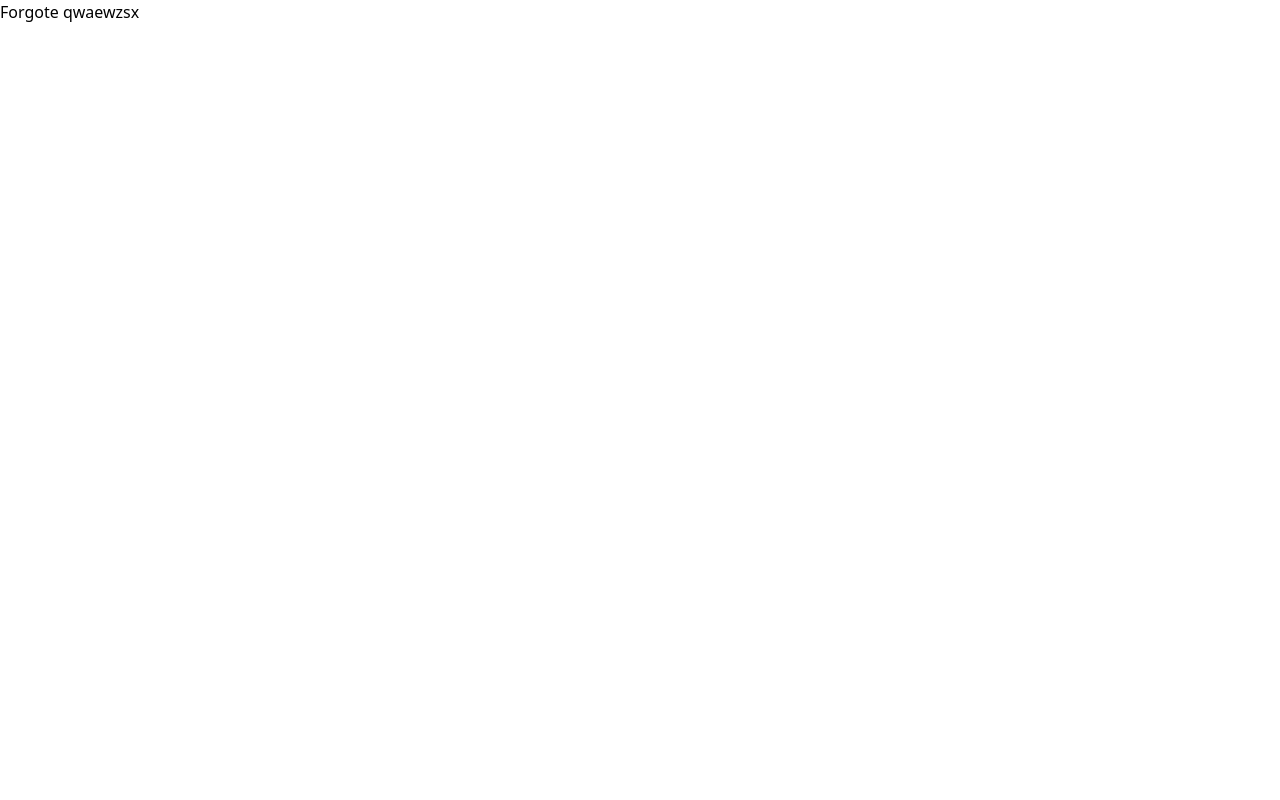
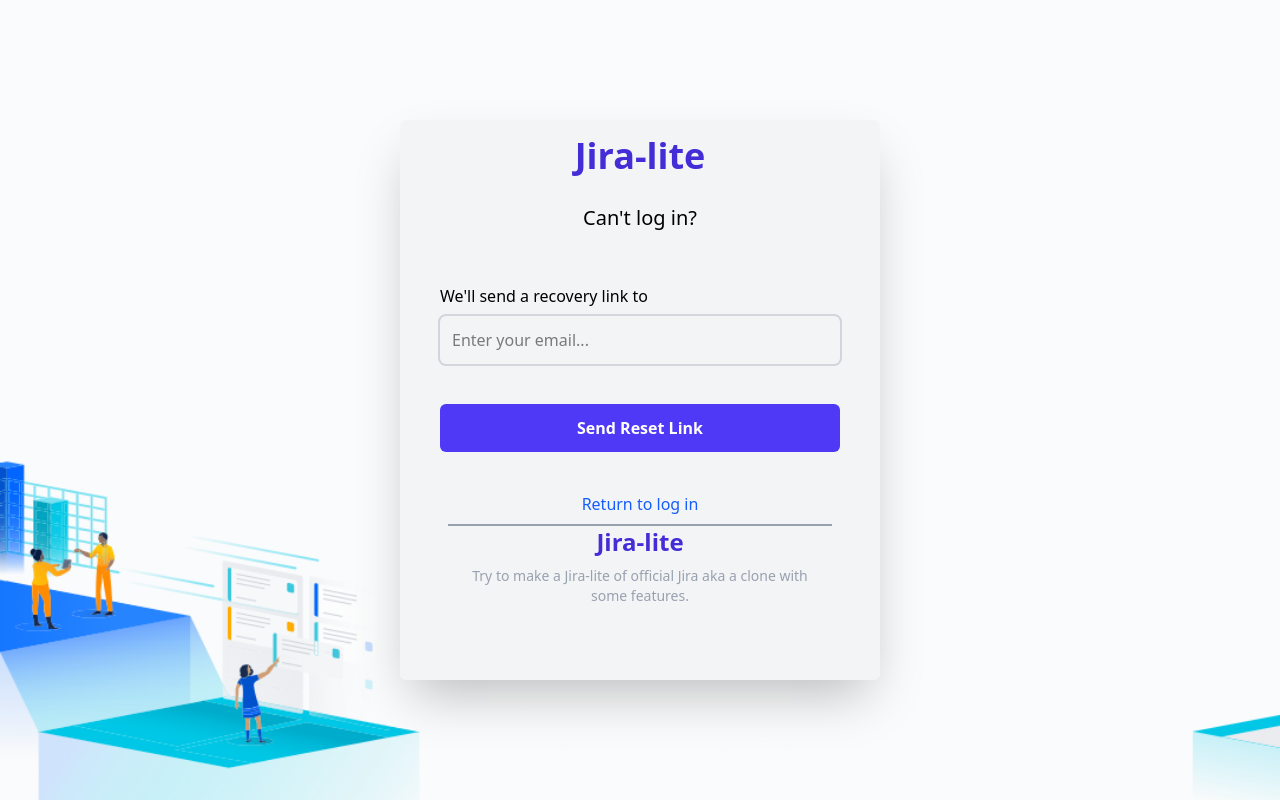
Before and after one commit to Hades-ux/Jira-lite, a React (Vite) app: page /Forgote in a window 1280 px wide. Built offline with nearby package versions, Linux system fonts and the light colour scheme.

Commit message:
add toast, redirect, disable button

```diff
--- a/package.json
+++ b/package.json
@@ -15,6 +15,7 @@
     "react": "^19.1.0",
     "react-dom": "^19.1.0",
     "react-router-dom": "^7.6.3",
+    "react-toastify": "^11.0.5",
     "tailwindcss": "^4.1.11"
   },
   "devDependencies": {
--- a/src/main.jsx
+++ b/src/main.jsx
@@ -1,13 +1,16 @@
 import { StrictMode } from 'react'
 import { createRoot } from 'react-dom/client'
 import { BrowserRouter } from "react-router-dom";
+import { ToastContainer } from "react-toastify";
+import "react-toastify/dist/ReactToastify.css";
 import './index.css'
 import App from './App.jsx'
 
-createRoot(document.getElementById('root')).render(
+createRoot(document.getElementById("root")).render(
   <StrictMode>
     <BrowserRouter>
       <App />
+      <ToastContainer />
     </BrowserRouter>
   </StrictMode>
 );
--- a/src/pages/Forgote.jsx
+++ b/src/pages/Forgote.jsx
@@ -1,5 +1,92 @@
+import Bg from "../assets/background.png";
+import { NavLink, useNavigate } from "react-router-dom";
+import { app } from "../firebase/firebase";
+import { getAuth, sendPasswordResetEmail } from "firebase/auth";
+import { useState } from "react";
+import { toast } from "react-toastify";
+
+const auth = getAuth(app);
+
 const Forgote = () => {
-  return <div>Forgote qwaewzsx</div>;
+  const [email, setEmail] = useState("");
+  const [loading, setLoading] = useState(false);
+  const navigate = useNavigate();
+
+  const handleForgot = async (e) => {
+    e.preventDefault();
+
+    if (!email) return;
+
+    setLoading(true);
+
+    try {
+      await sendPasswordResetEmail(auth, email);
+      toast.success(`Password reset link sent to ${email}`);
+      setTimeout(() => navigate("/login"), 2000);
+    } catch (err) {
+      toast.error(err.message);
+    } finally {
+      setLoading(false);
+    }
+  };
+
+  return (
+    <div
+      className="h-screen w-screen bg-cover bg-no-repeat flex justify-center items-center"
+      style={{ backgroundImage: `url(${Bg})` }}
+    >
+      <div className="w-[30rem] h-[35rem] rounded-md bg-gray-100 shadow-2xl">
+        <h1 className="text-4xl text-center p-4 text-indigo-700 font-bold">
+          Jira-lite
+        </h1>
+        <h2 className="text-center p-3 text-xl">Can't log in?</h2>
+
+        <form onSubmit={handleForgot}>
+          <div className="flex flex-col gap-2 p-10">
+            <label htmlFor="email">We'll send a recovery link to</label>
+            <input
+              id="email"
+              type="email"
+              required
+              onChange={(e) => setEmail(e.target.value)}
+              placeholder="Enter your email..."
+              className="bg-gray-100 p-3 rounded-md outline-none ring-2 ring-gray-300 focus:ring-gray-600 duration-200"
+            />
+          </div>
+          <div className="p-10 pt-0">
+            <button
+              type="submit"
+              disabled={loading}
+              className={`w-full bg-indigo-600 hover:bg-indigo-700 text-white font-semibold py-3 rounded-md transition duration-300 ${
+                loading ? "opacity-50 cursor-not-allowed" : ""
+              }`}
+            >
+              {loading ? "Sending..." : "Send Reset Link"}
+            </button>
+          </div>
+
+          <NavLink
+            to="/login"
+            className="text-blue-600 hover:underline flex justify-center"
+          >
+            Return to log in
+          </NavLink>
+
+          <div className="flex justify-center flex-col items-center">
+            <div className="border-t-2 w-96 mt-2 flex items-center flex-col border-gray-400">
+              <h1 className="text-2xl text-center w-full text-indigo-700 font-bold">
+                Jira-lite
+              </h1>
+              <p className="p-2 text-sm text-gray-400 text-center">
+                Try to make a Jira-lite of official Jira aka a clone with some
+                features.
+              </p>
+            </div>
+          </div>
+        </form>
+      </div>
+    </div>
+  );
 };
 
 export default Forgote;
--- a/src/pages/Login.jsx
+++ b/src/pages/Login.jsx
@@ -1,8 +1,14 @@
 import { useState } from "react";
 import Bg from "../assets/background.png";
 import { app } from "../firebase/firebase";
-import {getAuth,signInWithEmailAndPassword,GoogleAuthProvider,signInWithPopup,} from "firebase/auth";
-import { NavLink } from "react-router-dom";
+import {
+  getAuth,
+  signInWithEmailAndPassword,
+  GoogleAuthProvider,
+  signInWithPopup,
+} from "firebase/auth";
+import { NavLink, useNavigate } from "react-router-dom";
+import { toast } from "react-toastify";
 
 const auth = getAuth(app);
 const provider = new GoogleAuthProvider();
@@ -10,27 +16,30 @@
 const Login = () => {
   const [email, setEmail] = useState("");
   const [password, setPassword] = useState("");
+  const [loading, setLoading] = useState(false);
+  const navigate = useNavigate();
 
   const logIn = (e) => {
     e.preventDefault();
+    setLoading(true);
     signInWithEmailAndPassword(auth, email, password)
-      .then((value) => {
-        alert("Login successful!");
-        console.log(value.user);
+      .then(() => {
+        toast.success("Login successful!");
+        setTimeout(() => navigate("/dashboard"), 1000);
       })
-      .catch((err) => alert(err.message));
+      .catch((err) => toast.error("wrong Id/Password"))
+      .finally(() => setLoading(false));
   };
 
   const loginWithGoogle = () => {
+    setLoading(true);
     signInWithPopup(auth, provider)
-      .then((result) => {
-        alert("Logged in with Google!");
-        console.log(result.user);
+      .then(() => {
+        toast.success("Logged in with Google!");
+        setTimeout(() => navigate("/dashboard"), 1000);
       })
-      .catch((error) => {
-        alert(error.message);
-        console.error(error);
-      });
+      .catch((error) => toast.error(error.message))
+      .finally(() => setLoading(false));
   };
 
   return (
@@ -40,9 +49,11 @@
     >
       <div className="w-[25rem] h-[35rem] bg-white shadow-2xl rounded-lg">
         <h1 className="text-4xl text-center p-4 text-indigo-700 font-bold">
-          🌐 Jira Lite
+          Jira Lite
         </h1>
-        <h4 className="text-center p-1 font-semibold">Log in to continue</h4>
+        <h4 className="text-center p-1 pt-0 font-semibold">
+          Log in to continue
+        </h4>
 
         <form onSubmit={logIn} className="space-y-4 px-6 pt-4">
           <div className="flex flex-col gap-2">
@@ -71,10 +82,14 @@
 
           <button
             type="submit"
-            className="w-full cursor-pointer bg-indigo-600 hover:bg-indigo-700 text-white font-semibold py-3 rounded-md transition duration-300"
+            disabled={loading}
+            className={`w-full bg-indigo-600 text-white font-semibold py-3 rounded-md transition duration-300 ${
+              loading ? "opacity-50 cursor-not-allowed" : "hover:bg-indigo-700"
+            }`}
           >
-            Log In
+            {loading ? "Logging in..." : "Log In"}
           </button>
+
           <div className="text-sm">
             Not a user?{" "}
             <NavLink to="/" className="text-blue-600 hover:underline">
@@ -82,13 +97,13 @@
             </NavLink>
           </div>
 
-          <div className="text-sm">
-            Forgot your password?{" "}
-            <NavLink
-              to="/Forgote"
-              className="text-blue-600 hover:underline"
-            >
-              Reset here
+          <div className="flex items-center justify-center text-sm space-x-2">
+            <NavLink to="/Forgote" className="text-blue-600 hover:underline">
+              Can't log in?
+            </NavLink>
+            <span className="text-gray-400">|</span>
+            <NavLink to="/" className="text-blue-600 hover:underline">
+              Create an account
             </NavLink>
           </div>
 
@@ -97,7 +112,10 @@
           <button
             type="button"
             onClick={loginWithGoogle}
-            className="w-full flex items-center justify-center gap-3 bg-gray-200 border border-gray-300 py-2 rounded-md hover:shadow-md transition cursor-pointer"
+            disabled={loading}
+            className={`w-full flex items-center justify-center gap-3 bg-gray-200 border border-gray-300 py-2 rounded-md transition cursor-pointer ${
+              loading ? "opacity-50 cursor-not-allowed" : "hover:shadow-md"
+            }`}
           >
             <img
               src="https://www.svgrepo.com/show/475656/google-color.svg"
--- a/src/pages/Signup.jsx
+++ b/src/pages/Signup.jsx
@@ -2,8 +2,14 @@
 import logo from "../assets/jira-logo.png";
 import horizontalLogo from "../assets/Atlassian logo neutral RGB 2x.png";
 import { app } from "../firebase/firebase";
-import {getAuth, createUserWithEmailAndPassword, signInWithPopup, GoogleAuthProvider,} from "firebase/auth";
-import { NavLink } from "react-router-dom";
+import {
+  getAuth,
+  createUserWithEmailAndPassword,
+  signInWithPopup,
+  GoogleAuthProvider,
+} from "firebase/auth";
+import { NavLink, useNavigate } from "react-router-dom";
+import { toast } from "react-toastify";
 
 const auth = getAuth(app);
 const provider = new GoogleAuthProvider();
@@ -11,32 +17,36 @@
 const Signup = () => {
   const [email, setEmail] = useState("");
   const [password, setPassword] = useState("");
+  const [loading, setLoading] = useState(false);
+  const navigate = useNavigate();
 
-  const signupUser = (e) => {
+  const signupUser = async (e) => {
     e.preventDefault();
-    createUserWithEmailAndPassword(auth, email, password)
-      .then((value) => {
-        console.log("User signed up:", value.user);
-        alert("Signup successful!");
-      })
-      .catch((err) => {
-        console.error(err);
-        alert(err.message);
-      });
-      setEmail("")
-      setPassword("")
+    setLoading(true);
+    try {
+      await createUserWithEmailAndPassword(auth, email, password);
+      toast.success("Signup successful!");
+      setEmail("");
+      setPassword("");
+      setTimeout(() => navigate("/dashboard"), 1000);
+    } catch (err) {
+      toast.error(err.message);
+    } finally {
+      setLoading(false);
+    }
   };
 
-  const signupWithGoogle = () => {
-    signInWithPopup(auth, provider)
-      .then((result) => {
-        console.log("Signed in with Google:", result.user);
-        alert("Signed up successfully with Google!");
-      })
-      .catch((error) => {
-        console.error(error);
-        alert(error.message);
-      });
+  const signupWithGoogle = async () => {
+    setLoading(true);
+    try {
+      await signInWithPopup(auth, provider);
+      toast.success("Signed up successfully with Google!");
+      setTimeout(() => navigate("/dashboard"), 1000);
+    } catch (error) {
+      toast.error(error.message);
+    } finally {
+      setLoading(false);
+    }
   };
 
   return (
@@ -58,28 +68,6 @@
         <h1 className="text-2xl font-bold text-center">
           Get started with Jira
         </h1>
-
-        <button
-          type="button"
-          onClick={signupWithGoogle}
-          className="w-full flex items-center justify-center gap-2 bg-white border border-gray-300 py-2 rounded-md hover:shadow-md transition"
-        >
-          <img
-            src="https://www.svgrepo.com/show/475656/google-color.svg"
-            alt="Google"
-            className="w-5 h-5"
-          />
-          <span className="text-sm font-medium text-gray-700">
-            Continue with Google
-          </span>
-        </button>
-
-        <div className="relative text-center">
-          <div className="absolute inset-0 flex items-center">
-            <div className="w-full border-t border-gray-300"></div>
-          </div>
-          <div className="relative bg-white px-4 text-sm text-gray-500">or</div>
-        </div>
 
         <div className="flex flex-col gap-2">
           <label htmlFor="email" className="text-sm font-medium">
@@ -113,9 +101,32 @@
 
         <button
           type="submit"
-          className="w-full bg-indigo-600 text-white font-semibold py-3 rounded-md cursor-pointer hover:bg-indigo-700 transition"
+          disabled={loading}
+          className={`w-full bg-indigo-600 text-white font-semibold py-3 rounded-md transition ${
+            loading ? "opacity-50 cursor-not-allowed" : "hover:bg-indigo-700"
+          }`}
         >
-          Sign up
+          {loading ? "Signing up..." : "Sign up"}
+        </button>
+
+        <div className="text-center text-gray-500 font-semibold">— OR —</div>
+
+        <button
+          type="button"
+          onClick={signupWithGoogle}
+          disabled={loading}
+          className={`w-full flex items-center justify-center gap-2 bg-white border border-gray-300 py-2 rounded-md transition ${
+            loading ? "opacity-50 cursor-not-allowed" : "hover:shadow-md"
+          }`}
+        >
+          <img
+            src="https://www.svgrepo.com/show/475656/google-color.svg"
+            alt="Google"
+            className="w-5 h-5"
+          />
+          <span className="text-sm font-medium text-gray-700">
+            Continue with Google
+          </span>
         </button>
 
         <p className="text-xs text-center text-gray-500">
```
Also changed, not shown: 1 other file (tests, documents, lock files or other folders).
